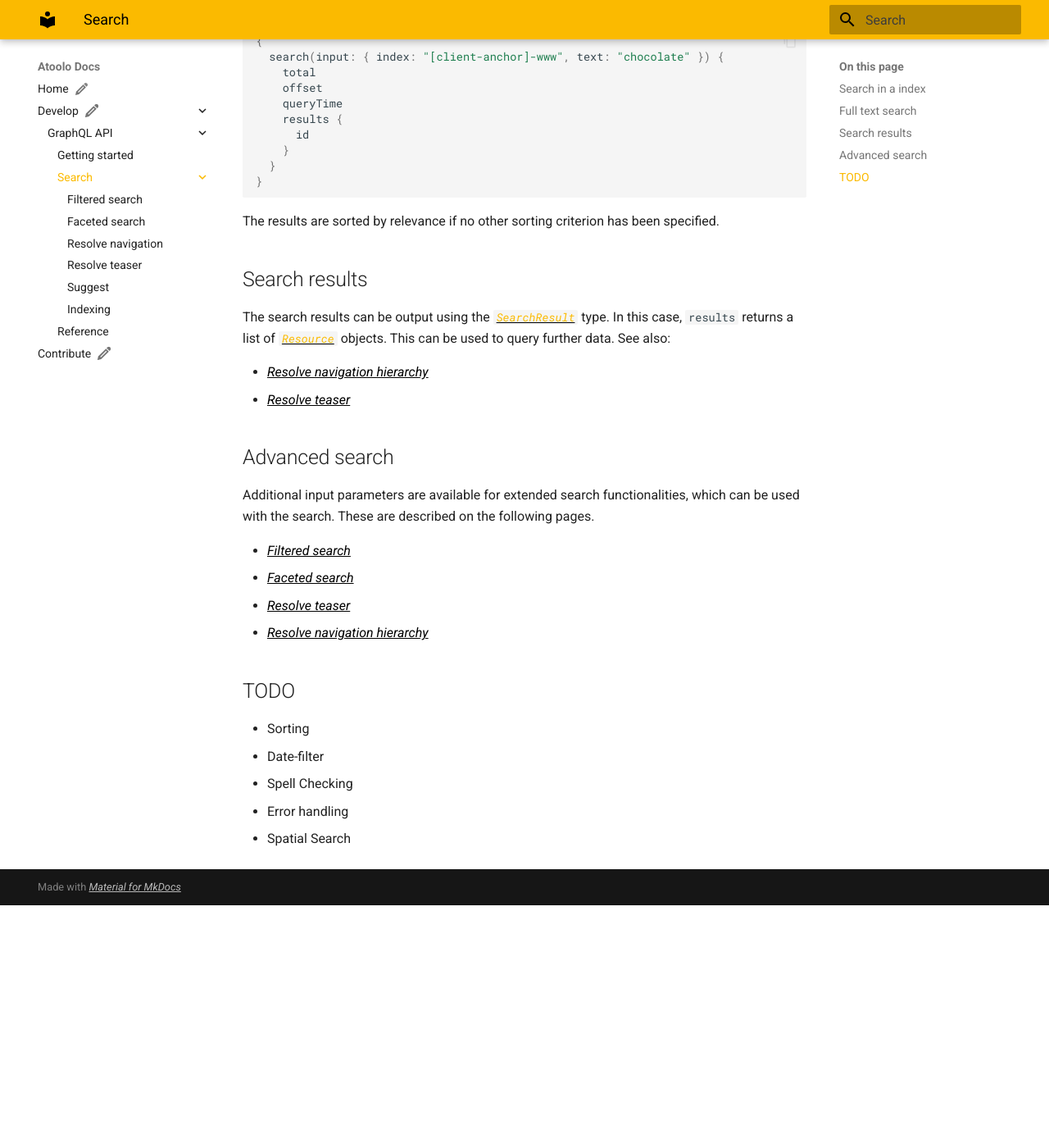
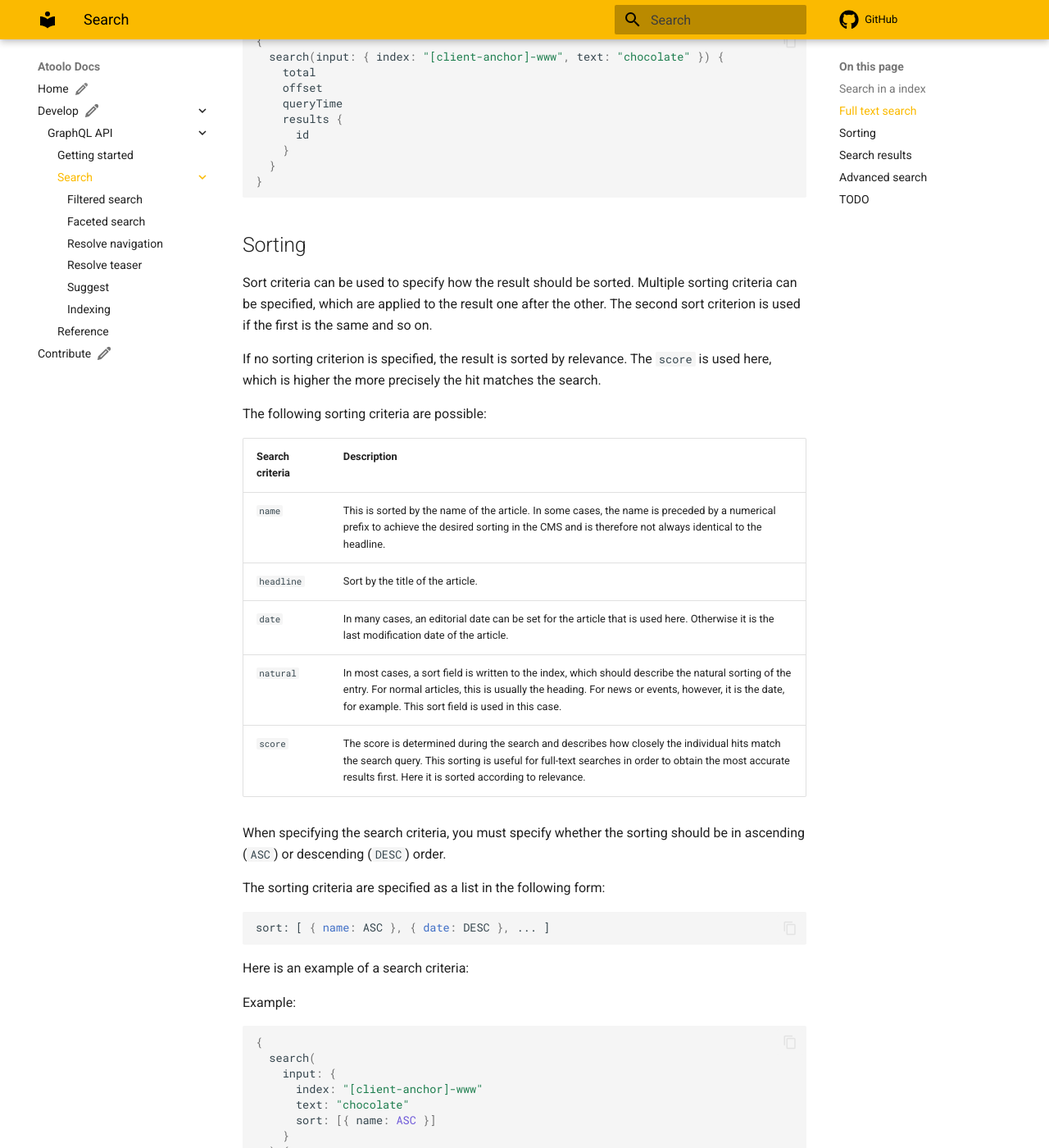
Before and after one commit to sitepark/atoolo-docs, an MkDocs documentation site: the page built from docs/develop/graphql/search/index.md, in a window 1280 px wide and 1400 px high, scrolled down 908 px. Shown: the whole window at 82% size. Built offline with MkDocs 1.6.1 and Material for MkDocs 9.7.7, drawn with Linux system fonts in a browser that asks for light colours; comment, search, counter and statistics services are not loaded; before the commit the page ends 2012 px from its top, so only the background shows below that; some of the changed text lies outside the part shown.

Commit message:
feat[graphql]: search sorting

````diff
--- a/docs/develop/graphql/search/index.md
+++ b/docs/develop/graphql/search/index.md
@@ -38,7 +38,52 @@ Example:
 }
 ```
 
-The results are sorted by relevance if no other sorting criterion has been specified.
+## Sorting
+
+Sort criteria can be used to specify how the result should be sorted. Multiple sorting criteria can be specified, which are applied to the result one after the other. The second sort criterion is used if the first is the same and so on.
+
+If no sorting criterion is specified, the result is sorted by relevance. The `score` is used here, which is higher the more precisely the hit matches the search.
+
+The following sorting criteria are possible:
+
+| Search criteria | Description                                                                                                                                                                                                                                                    |
+| --------------- | -------------------------------------------------------------------------------------------------------------------------------------------------------------------------------------------------------------------------------------------------------------- |
+| `name`          | This is sorted by the name of the article. In some cases, the name is preceded by a numerical prefix to achieve the desired sorting in the CMS and is therefore not always identical to the headline.                                                          |
+| `headline`      | Sort by the title of the article.                                                                                                                                                                                                                              |
+| `date`          | In many cases, an editorial date can be set for the article that is used here. Otherwise it is the last modification date of the article.                                                                                                                      |
+| `natural`       | In most cases, a sort field is written to the index, which should describe the natural sorting of the entry. For normal articles, this is usually the heading. For news or events, however, it is the date, for example. This sort field is used in this case. |
+| `score`         | The score is determined during the search and describes how closely the individual hits match the search query. This sorting is useful for full-text searches in order to obtain the most accurate results first. Here it is sorted according to relevance.    |
+
+When specifying the search criteria, you must specify whether the sorting should be in ascending (`ASC`) or descending (`DESC`) order.
+
+The sorting criteria are specified as a list in the following form:
+
+```graphql
+sort: [ { name: ASC }, { date: DESC }, ... ]
+```
+
+Here is an example of a search criteria:
+
+Example:
+
+```graphql
+{
+  search(
+    input: {
+      index: "[client-anchor]-www"
+      text: "chocolate"
+      sort: [{ name: ASC }]
+    }
+  ) {
+    total
+    offset
+    queryTime
+    results {
+      id
+    }
+  }
+}
+```
 
 ## Search results
 
--- a/mkdocs.yml
+++ b/mkdocs.yml
@@ -1,5 +1,6 @@
 site_name: Atoolo Docs
 site_dir: public
+repo_url: https://github.com/sitepark/atoolo-docs
 nav:
   - Home: index.md
   - Develop:
@@ -41,6 +42,7 @@ theme:
   icon:
     admonition:
       note: material/alert-circle-outline
+    repo: fontawesome/brands/github
   features:
     - navigation.indexes
     - content.code.copy
````
